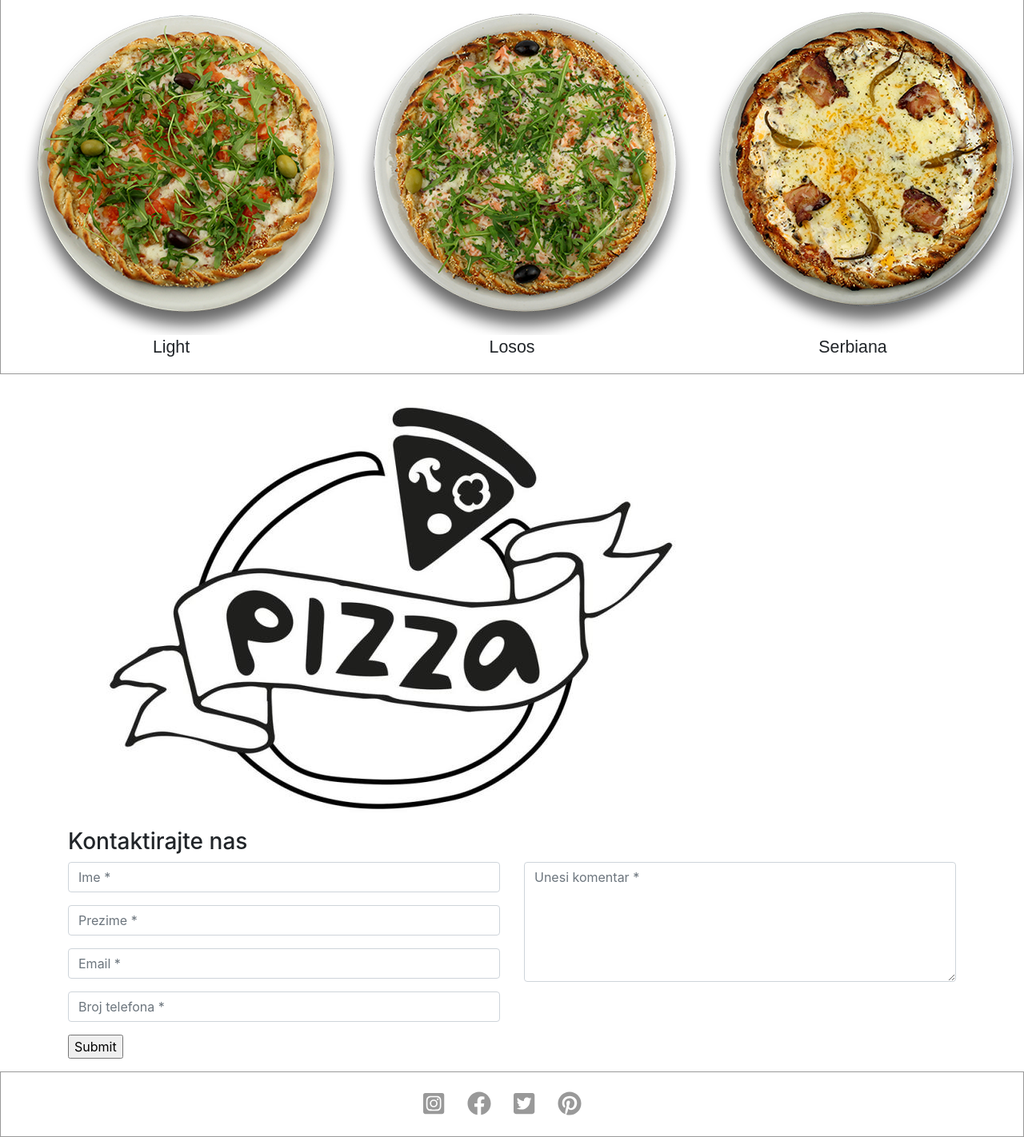
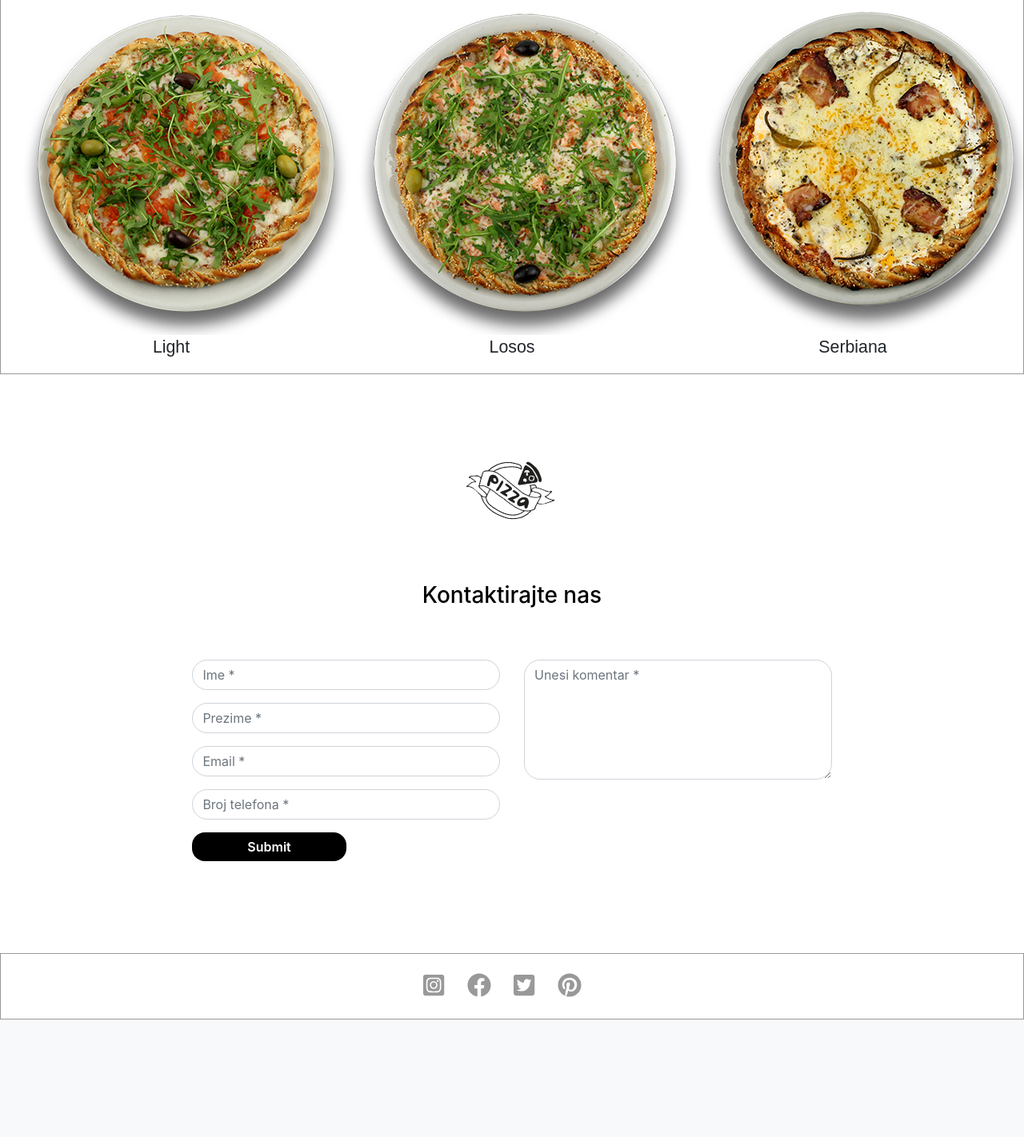
Before and after one commit to TijanaTanaskovic/PIA-homeworks, a PHP site: page /picerija_index.html in a window 1280 px wide. Shown: the part 1336-2758 px from the top of the page at 80% size. After the commit the page ends 2611 px from the top, so only its background shows below. Run offline with PHP 8.4, Linux system fonts and the light colour scheme; some libraries are stand-ins or nearby versions.

Commit message:
Update picerija.css

```diff
--- a/hw-2/picerija.css
+++ b/hw-2/picerija.css
@@ -90,3 +90,44 @@ footer svg.svg-inline--fa {
 footer svg.svg-inline--fa:hover {
     color: black;
 }
+
+.contact-form{
+    background: #fff;
+    margin-top: 5%;
+    margin-bottom: 0%;
+    width: 100%;
+}
+.contact-form .form-control{
+    border-radius:20px;
+}
+.contact-image{
+    text-align: center;
+}
+.contact-image img{
+    border-radius: 6rem;
+    width: 11%;
+    margin-top: 3%;
+    transform: rotate(29deg);
+}
+.contact-form form{
+    padding: 14%;
+}
+.contact-form form .row{
+    margin-bottom: -7%;
+}
+.contact-form h3{
+    margin-bottom: 8%;
+    margin-top: -10%;
+    text-align: center;
+    color: black;
+}
+.contact-form .btnContact {
+    width: 50%;
+    border: none;
+    border-radius: 1rem;
+    padding: 1.5%;
+    background: black;
+    font-weight: 600;
+    color: #fff;
+    cursor: pointer;
+}
```
